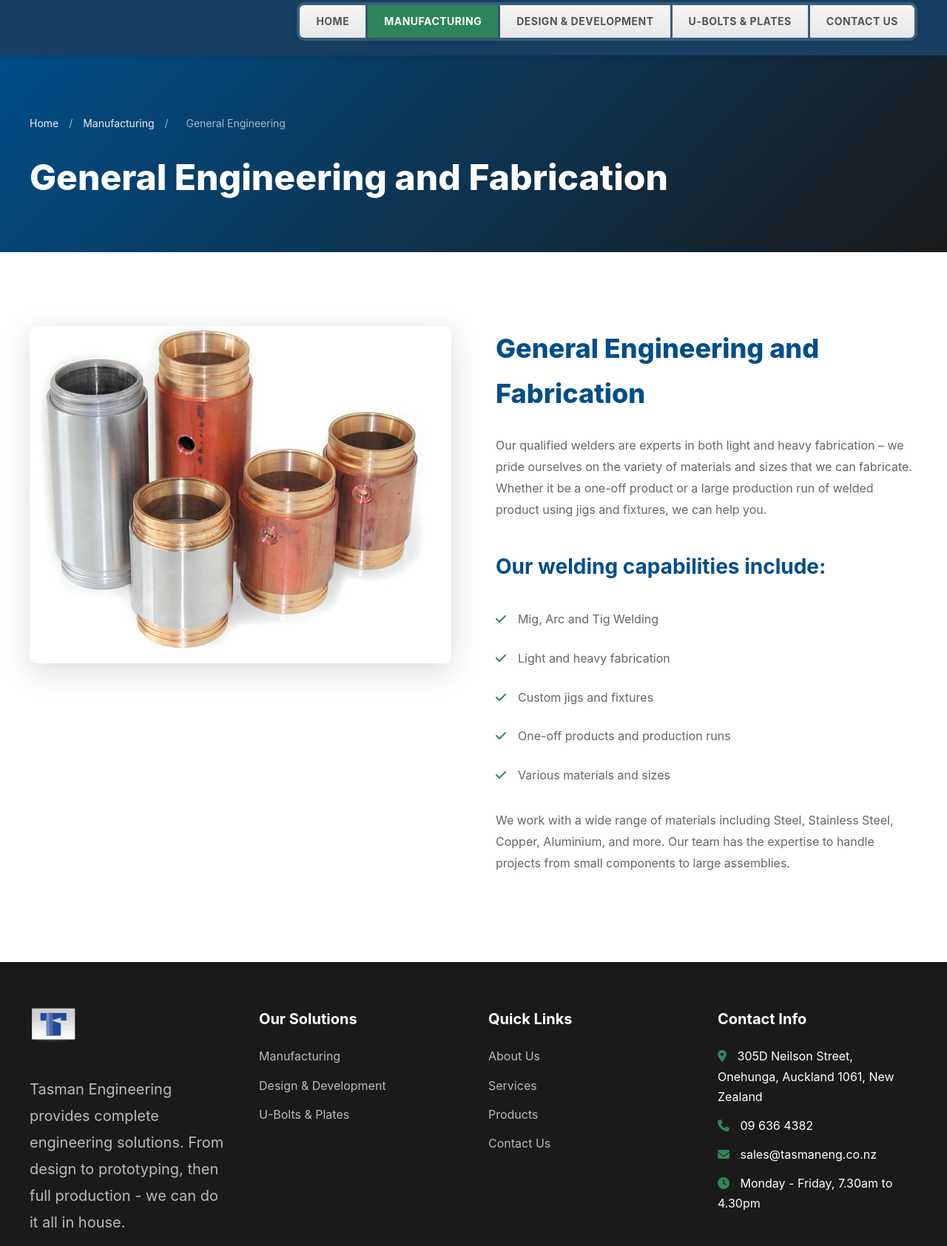
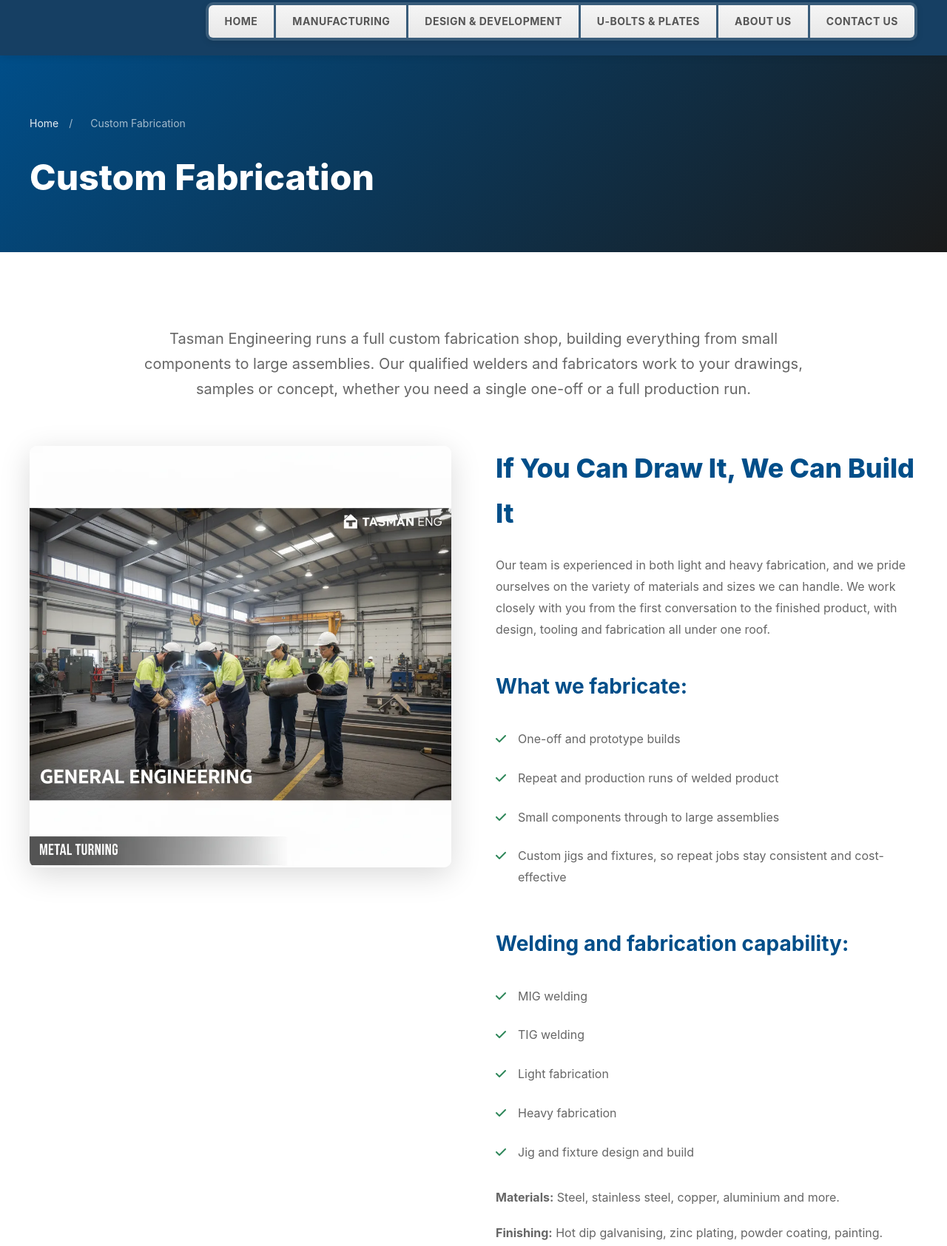
Before and after one commit to Wasabiboy/tasman-enginerring, a plain HTML site: page general-engineering.html in a window 1280 px wide. Shown: the part 185-1870 px from the top of the page at 74% size. Drawn offline with Linux system fonts and the light colour scheme.

Commit message:
Complete rewrite of general-engineering.html as Custom Fabrication page
- Retitled page and meta to Custom Fabrication
- New intro: full custom fabrication shop for one-offs to production runs
- Main heading: If You Can Draw It, We Can Build It
- Added sections: What we fabricate, Welding and fabrication capability
- Listed MIG/TIG welding, light/heavy fabrication, jigs and fixtures
- Added materials and finishing options
- Updated navigation to include About Us
- Added Get a Quote CTA section
- Updated schema for custom fabrication services

Co-authored-by: Phillip Wesley-Brown <Wasabiboy@users.noreply.github.com>

```diff
--- a/general-engineering.html
+++ b/general-engineering.html
@@ -3,14 +3,14 @@
 <head>
     <meta charset="UTF-8">
     <meta name="viewport" content="width=device-width, initial-scale=1.0">
-    <title>General Engineering & Fabrication - Tasman Engineering Auckland</title>
-    <meta name="description" content="General engineering and fabrication at Tasman Engineering Auckland. Expert MIG, ARC, and TIG welding for light and heavy fabrication in steel, stainless, aluminium, and more.">
-    <link rel="canonical" href="https://www.tasmaneng.co.nz/general-engineering.html">
-    <meta property="og:title" content="General Engineering & Fabrication - Tasman Engineering">
-    <meta property="og:description" content="Expert welders for light and heavy fabrication. MIG, ARC, and TIG welding across steel, stainless steel, copper, aluminium, and more.">
+    <title>Custom Fabrication - Welding & Fabrication Services - Tasman Engineering Auckland</title>
+    <meta name="description" content="Custom fabrication services at Tasman Engineering Auckland. Qualified welders, MIG and TIG welding, light and heavy fabrication, one-offs through to production runs.">
+    <link rel="canonical" href="https://www.tasmaneng.co.nz/general-engineering">
+    <meta property="og:title" content="Custom Fabrication - Tasman Engineering Auckland">
+    <meta property="og:description" content="Full custom fabrication shop. If you can draw it, we can build it. Light and heavy fabrication, qualified welders, design to finished product.">
     <meta property="og:type" content="website">
-    <meta property="og:url" content="https://www.tasmaneng.co.nz/general-engineering.html">
-    <meta property="og:image" content="https://www.tasmaneng.co.nz/images/S-SFITTINGSGROUP_3.webp">
+    <meta property="og:url" content="https://www.tasmaneng.co.nz/general-engineering">
+    <meta property="og:image" content="https://www.tasmaneng.co.nz/images/General Engineering.webp">
     <meta property="og:site_name" content="Tasman Engineering">
     <link rel="stylesheet" href="css/style.css">
     <link rel="stylesheet" href="https://cdnjs.cloudflare.com/ajax/libs/font-awesome/6.4.0/css/all.min.css">
@@ -18,8 +18,8 @@
     {
         "@context": "https://schema.org",
         "@type": "Service",
-        "name": "General Engineering & Fabrication",
-        "description": "General engineering and fabrication services including MIG, ARC, and TIG welding for light and heavy fabrication across various materials.",
+        "name": "Custom Fabrication",
+        "description": "Full custom fabrication shop providing welding and fabrication services. MIG and TIG welding, light and heavy fabrication, from one-offs to production runs.",
         "provider": {
             "@type": "LocalBusiness",
             "name": "Tasman Engineering",
@@ -35,7 +35,7 @@
             }
         },
         "areaServed": "Auckland, New Zealand",
-        "serviceType": ["MIG Welding", "ARC Welding", "TIG Welding", "Light Fabrication", "Heavy Fabrication"]
+        "serviceType": ["Custom Fabrication", "Welding Services", "MIG Welding", "TIG Welding", "Light Fabrication", "Heavy Fabrication"]
     }
     </script>
     <!-- Microsoft Clarity -->
@@ -62,9 +62,10 @@
                     </div>
                     <ul class="nav-menu" id="navMenu">
                         <li><a href="index.html#home">HOME</a></li>
-                        <li><a href="index.html#services" class="active">MANUFACTURING</a></li>
+                        <li><a href="index.html#press-services">MANUFACTURING</a></li>
                         <li><a href="design-development.html">DESIGN & DEVELOPMENT</a></li>
                         <li><a href="u-bolts-plates.html">U-BOLTS & PLATES</a></li>
+                        <li><a href="about-us.html">ABOUT US</a></li>
                         <li><a href="index.html#contact">CONTACT US</a></li>
                     </ul>
                 </div>
@@ -82,34 +83,61 @@
     <section class="page-header">
         <div class="container">
             <div class="breadcrumb">
-                <a href="index.html">Home</a> <span>/</span> <a href="index.html#services">Manufacturing</a> <span>/</span> <span>General Engineering</span>
+                <a href="index.html">Home</a>
+                <span>/</span>
+                <span>Custom Fabrication</span>
             </div>
-            <h1>General Engineering and Fabrication</h1>
+            <h1>Custom Fabrication</h1>
         </div>
     </section>
 
     <!-- Service Detail Section -->
     <section class="service-detail">
         <div class="container">
+            <p style="font-size: 20px; margin-bottom: 60px; color: var(--text-light); text-align: center; max-width: 900px; margin-left: auto; margin-right: auto;">
+                Tasman Engineering runs a full custom fabrication shop, building everything from small components to large assemblies. Our qualified welders and fabricators work to your drawings, samples or concept, whether you need a single one-off or a full production run.
+            </p>
+
             <div class="service-detail-content">
                 <div class="service-detail-image">
-                    <img src="images/S-SFITTINGSGROUP_3.webp" alt="General Engineering" loading="lazy">
+                    <img src="images/General Engineering.webp" alt="Custom Fabrication" loading="lazy">
                 </div>
                 <div class="service-detail-text">
-                    <h2>General Engineering and Fabrication</h2>
-                    <p>Our qualified welders are experts in both light and heavy fabrication – we pride ourselves on the variety of materials and sizes that we can fabricate. Whether it be a one-off product or a large production run of welded product using jigs and fixtures, we can help you.</p>
+                    <h2>If You Can Draw It, We Can Build It</h2>
+                    <p>Our team is experienced in both light and heavy fabrication, and we pride ourselves on the variety of materials and sizes we can handle. We work closely with you from the first conversation to the finished product, with design, tooling and fabrication all under one roof.</p>
 
-                    <h3>Our welding capabilities include:</h3>
+                    <h3>What we fabricate:</h3>
                     <ul class="service-list">
-                        <li>Mig, Arc and Tig Welding</li>
-                        <li>Light and heavy fabrication</li>
-                        <li>Custom jigs and fixtures</li>
-                        <li>One-off products and production runs</li>
-                        <li>Various materials and sizes</li>
+                        <li>One-off and prototype builds</li>
+                        <li>Repeat and production runs of welded product</li>
+                        <li>Small components through to large assemblies</li>
+                        <li>Custom jigs and fixtures, so repeat jobs stay consistent and cost-effective</li>
                     </ul>
 
-                    <p>We work with a wide range of materials including Steel, Stainless Steel, Copper, Aluminium, and more. Our team has the expertise to handle projects from small components to large assemblies.</p>
+                    <h3>Welding and fabrication capability:</h3>
+                    <ul class="service-list">
+                        <li>MIG welding</li>
+                        <li>TIG welding</li>
+                        <li>Light fabrication</li>
+                        <li>Heavy fabrication</li>
+                        <li>Jig and fixture design and build</li>
+                    </ul>
+
+                    <p><strong>Materials:</strong> Steel, stainless steel, copper, aluminium and more.</p>
+
+                    <p><strong>Finishing:</strong> Hot dip galvanising, zinc plating, powder coating, painting.</p>
                 </div>
+            </div>
+        </div>
+    </section>
+
+    <!-- CTA Section -->
+    <section class="cta-section">
+        <div class="container">
+            <div class="cta-content">
+                <h2>Ready to Start Your Project?</h2>
+                <p>Send us your drawings, samples or ideas and we'll show you what we can do.</p>
+                <a href="index.html#contact" class="btn btn-primary btn-large">Get a Quote</a>
             </div>
         </div>
     </section>
@@ -127,15 +155,18 @@
                 <div class="footer-column">
                     <h4>Our Solutions</h4>
                     <ul>
-                        <li><a href="manufacturing.html">Manufacturing</a></li>
-                        <li><a href="design-development.html">Design & Development</a></li>
-                        <li><a href="u-bolts-plates.html">U-Bolts & Plates</a></li>
+                        <li><a href="/#press-services">Press Services</a></li>
+                        <li><a href="/#cnc-precision">CNC & Precision Engineering</a></li>
+                        <li><a href="/#custom-fabrication">Custom Fabrication</a></li>
+                        <li><a href="/#design-development">Design & Development</a></li>
+                        <li><a href="/#u-bolts-plates">U-Bolts & Plates</a></li>
                     </ul>
                 </div>
                 <div class="footer-column">
                     <h4>Quick Links</h4>
                     <ul>
-                        <li><a href="index.html#about">About Us</a></li>
+                        <li><a href="index.html#home">Home</a></li>
+                        <li><a href="about-us.html">About Us</a></li>
                         <li><a href="index.html#services">Services</a></li>
                         <li><a href="index.html#products">Products</a></li>
                         <li><a href="index.html#contact">Contact Us</a></li>
```
